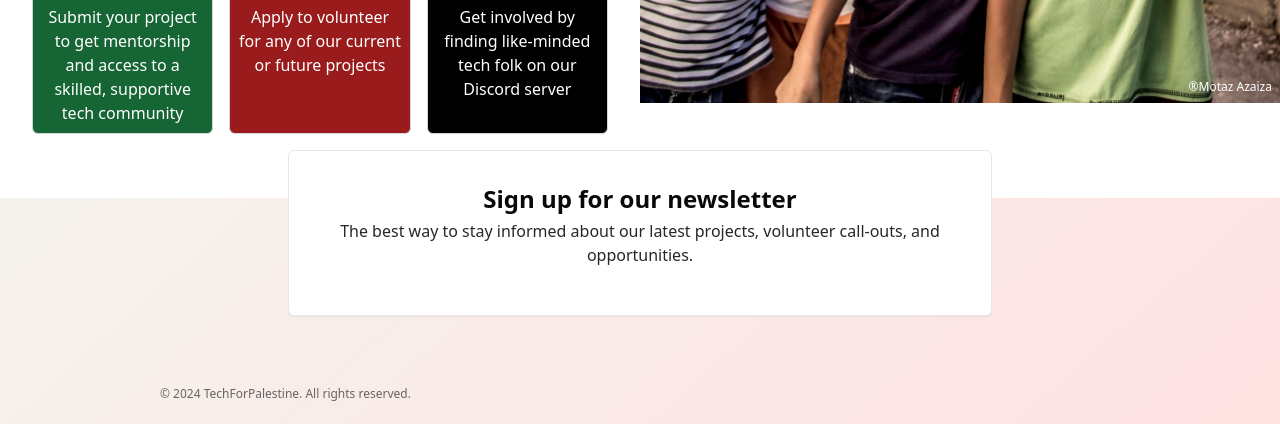
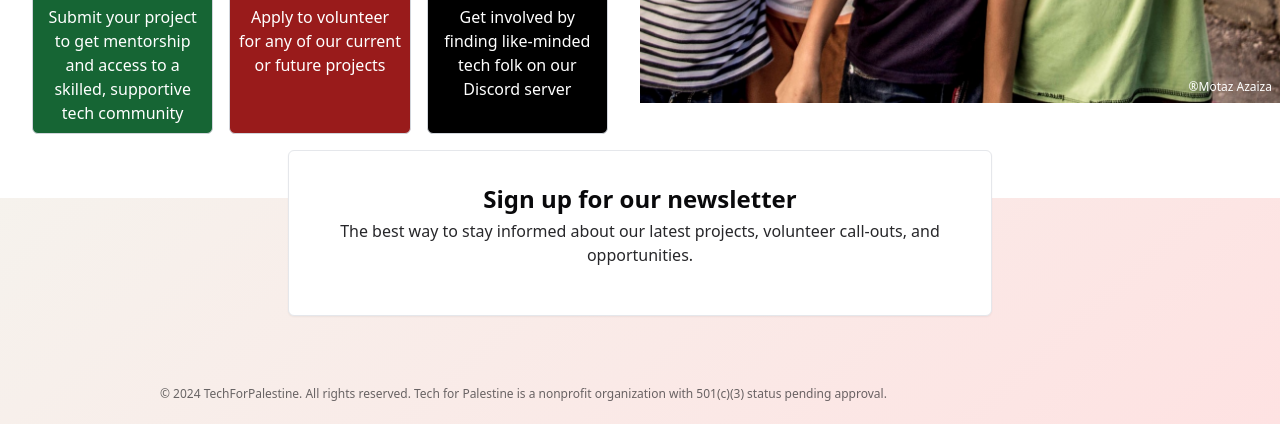
Before and after one commit to TechForPalestine/website, an Astro site: page / in a window 1280 px wide. Shown: the part 717-1141 px from the top of the page. Built offline with nearby package versions, Linux system fonts and the light colour scheme; Astro itself is replaced by a stand-in of ours; some icons are missing.

Commit message:
Update Footer.astro
Add 501(c)(3) blurb.

```diff
--- a/src/components/Footer.astro
+++ b/src/components/Footer.astro
@@ -10,7 +10,7 @@ import Socials from "./Socials.astro";
     >
       <div>
         <p>
-          &copy; {new Date().getFullYear()} TechForPalestine. All rights reserved.
+          &copy; {new Date().getFullYear()} TechForPalestine. All rights reserved. Tech for Palestine is a nonprofit organization with 501(c)(3) status pending approval.
         </p>
       </div>
       <div>
```
